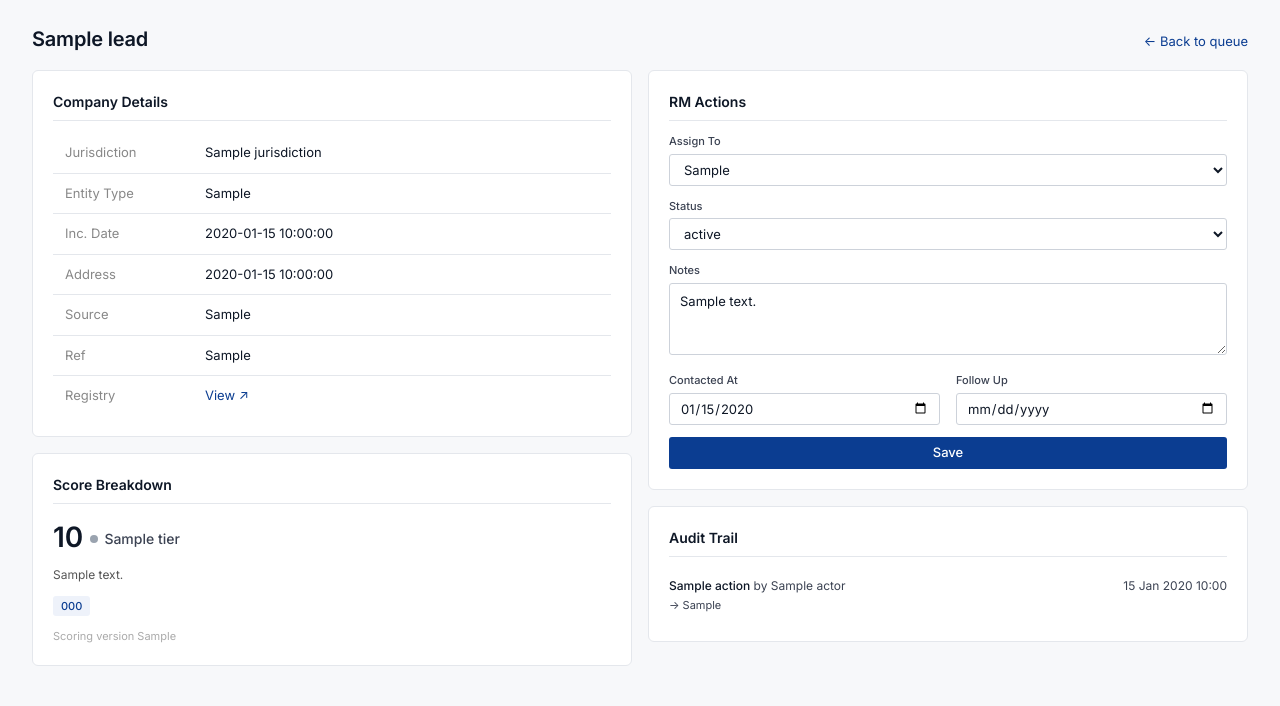
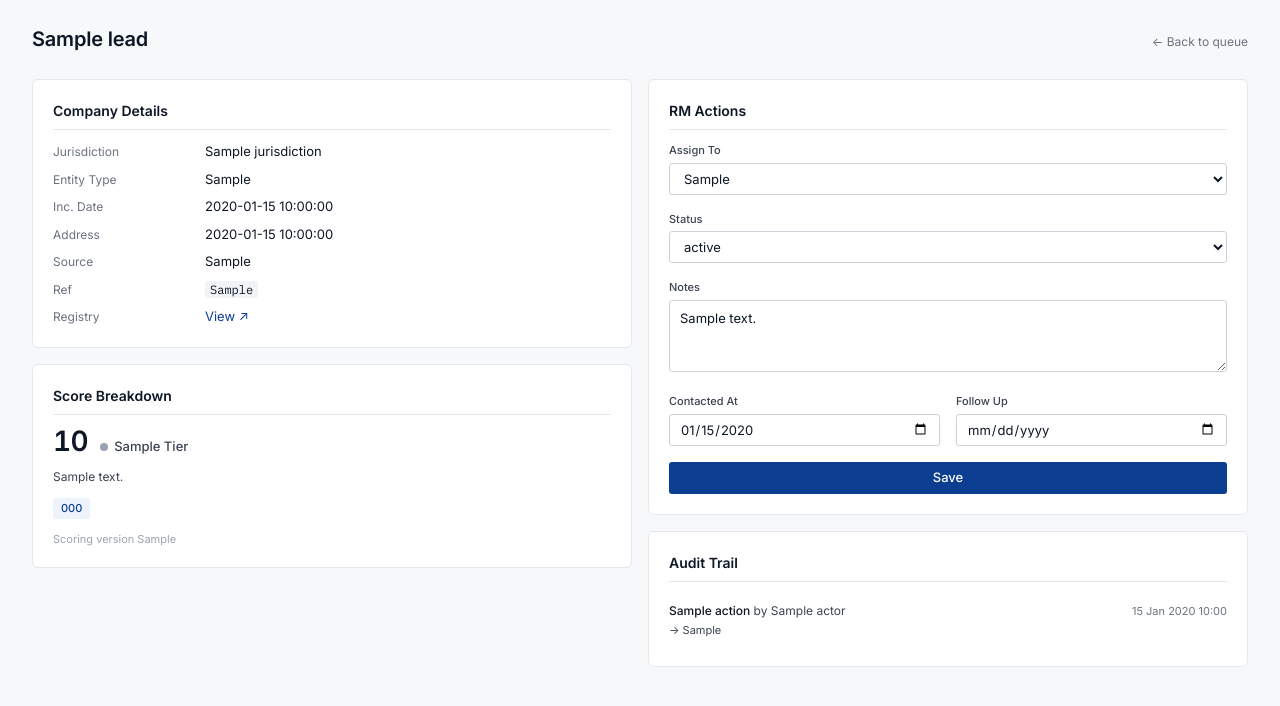
Before and after one commit to ismaelloveexcel/arie-onboarding-intelligence, a Python web app: template src/templates/lead_detail.html in a window 1280 px wide. Shown: the part 52-758 px from the top of the page. Run offline with Jinja, Linux system fonts and the light colour scheme; the template is opened without the code that fills it: most values are stand-ins (such as "Sample title", 1, 10 or a date in 2020); some libraries are stand-ins or nearby versions.

Commit message:
Stage 2 redesign: score viz, semantic status badges, def-list, icon button

```diff
--- a/src/static/style.css
+++ b/src/static/style.css
@@ -491,3 +491,117 @@ input:focus, textarea:focus, select:focus {
 .audit-changes { font-size: var(--text-sm); color: var(--ink-2); max-width: 360px; }
 .audit-changes .k { color: var(--ink-3); }
 .empty-row { text-align: center; padding: var(--s-8); color: var(--ink-3); }
+
+/* =========================================================================
+   Score visualization (queue cell + hero on detail page)
+   ========================================================================= */
+.score-cell {
+  display: flex;
+  flex-direction: column;
+  gap: 4px;
+  min-width: 56px;
+}
+.score-cell .score {
+  font-variant-numeric: tabular-nums;
+  font-weight: 600;
+  font-size: var(--text-md);
+  color: var(--ink-1);
+  line-height: 1;
+}
+.score-bar {
+  position: relative;
+  height: 4px;
+  background: var(--surface-2);
+  border-radius: 2px;
+  overflow: hidden;
+}
+.score-bar-fill {
+  position: absolute;
+  inset: 0 auto 0 0;
+  border-radius: 2px;
+}
+.score-bar-fill--high { background: var(--success); }
+.score-bar-fill--med  { background: #D97706; }
+.score-bar-fill--low  { background: var(--line-strong); }
+
+.score-hero {
+  display: flex;
+  align-items: baseline;
+  gap: var(--s-3);
+  margin-bottom: var(--s-3);
+}
+.score-hero .score-number {
+  font-size: var(--text-display);
+  font-weight: 600;
+  font-variant-numeric: tabular-nums;
+  color: var(--ink-1);
+  line-height: 1;
+  letter-spacing: -0.02em;
+}
+.score-hero .tier { font-size: var(--text-base); }
+.score-summary { color: var(--ink-2); font-size: var(--text-sm); margin-bottom: var(--s-3); }
+.score-version { color: var(--ink-4); font-size: var(--text-xs); margin-top: var(--s-3); }
+
+/* =========================================================================
+   Numeric / meta columns + cells
+   ========================================================================= */
+.col-num   { text-align: right; font-variant-numeric: tabular-nums; }
+.cell-meta { font-size: var(--text-sm); color: var(--ink-2); }
+.cell-mono { font-family: var(--font-mono); font-size: var(--text-sm); }
+
+/* =========================================================================
+   Definition list (label : value rows on detail pages)
+   ========================================================================= */
+.def-list {
+  display: grid;
+  grid-template-columns: 140px 1fr;
+  gap: var(--s-2) var(--s-3);
+  font-size: var(--text-base);
+  align-items: baseline;
+}
+.def-list dt {
+  color: var(--ink-3);
+  font-size: var(--text-sm);
+  font-weight: 400;
+}
+.def-list dd { color: var(--ink-1); margin: 0; }
+.def-list dd code {
+  font-family: var(--font-mono);
+  font-size: var(--text-sm);
+  background: var(--surface-2);
+  padding: 1px 5px;
+  border-radius: var(--r-sm);
+}
+
+/* =========================================================================
+   Icon-only button (e.g. external link arrow)
+   ========================================================================= */
+.icon-btn {
+  display: inline-flex;
+  align-items: center;
+  justify-content: center;
+  width: 26px;
+  height: 26px;
+  border: 1px solid var(--line);
+  border-radius: var(--r-sm);
+  background: var(--surface);
+  color: var(--ink-2);
+  font-size: var(--text-sm);
+  text-decoration: none;
+  line-height: 1;
+}
+.icon-btn:hover { background: var(--surface-2); color: var(--ink-1); text-decoration: none; }
+
+/* =========================================================================
+   Audit row (lead detail) — flex header replaces float:right
+   ========================================================================= */
+.audit-row-head {
+  display: flex;
+  justify-content: space-between;
+  align-items: baseline;
+  gap: var(--s-3);
+}
+.audit-row-time { color: var(--ink-3); font-size: var(--text-xs); white-space: nowrap; }
+.audit-row-body { margin-top: 2px; font-size: var(--text-xs); color: var(--ink-2); }
+.audit-row-body .k { color: var(--ink-3); }
+.empty-note { color: var(--ink-3); font-size: var(--text-sm); }
--- a/src/templates/lead_detail.html
+++ b/src/templates/lead_detail.html
@@ -3,7 +3,7 @@
 {% block content %}
 <div class="page-head">
   <h1>{{ lead.company_name }}</h1>
-  <a href="/" style="font-size:13px">← Back to queue</a>
+  <a href="/" class="back-link">← Back to queue</a>
 </div>
 
 <div class="grid-2">
@@ -11,45 +11,46 @@
   <div>
     <div class="card">
       <h2>Company Details</h2>
-      <table style="width:100%; font-size:13px">
-        <tr><td style="color:#888;width:140px">Jurisdiction</td><td>{{ lead.jurisdiction }}</td></tr>
-        <tr><td style="color:#888">Entity Type</td><td>{{ lead.entity_type or "—" }}</td></tr>
-        <tr><td style="color:#888">Inc. Date</td><td>{{ lead.incorporation_date or "—" }}</td></tr>
-        <tr><td style="color:#888">Address</td><td>{{ lead.registered_address or "—" }}</td></tr>
-        <tr><td style="color:#888">Source</td><td>{{ lead.source_system }}</td></tr>
-        <tr><td style="color:#888">Ref</td><td>{{ lead.source_ref }}</td></tr>
+      <dl class="def-list">
+        <dt>Jurisdiction</dt><dd>{{ lead.jurisdiction }}</dd>
+        <dt>Entity Type</dt><dd>{{ lead.entity_type or "—" }}</dd>
+        <dt>Inc. Date</dt><dd>{{ lead.incorporation_date or "—" }}</dd>
+        <dt>Address</dt><dd>{{ lead.registered_address or "—" }}</dd>
+        <dt>Source</dt><dd>{{ lead.source_system }}</dd>
+        <dt>Ref</dt><dd><code>{{ lead.source_ref }}</code></dd>
         {% if lead.verify_url %}
-        <tr><td style="color:#888">Registry</td><td>
+        <dt>Registry</dt>
+        <dd>
           {% if lead.source_system == 'mauritius_mns' %}
             <a href="{{ lead.verify_url }}" target="_blank"
                onclick="navigator.clipboard && navigator.clipboard.writeText('{{ lead.source_ref }}')"
                title="Opens MNS portal. File No copied to clipboard — paste into search and select 'File No.'">
                Open MNS ↗
             </a>
-            <div style="font-size:11px;color:#888;margin-top:4px">
+            <div class="text-meta" style="margin-top:4px">
               Search by <strong>File No.</strong>: <code>{{ lead.source_ref }}</code>
             </div>
           {% else %}
             <a href="{{ lead.verify_url }}" target="_blank">View ↗</a>
           {% endif %}
-        </td></tr>
+        </dd>
         {% endif %}
-      </table>
+      </dl>
     </div>
 
     <div class="card">
       <h2>Score Breakdown</h2>
-      <div style="font-size:28px; font-weight:700; margin-bottom:.5rem">
-        {{ score.score }}
-        <span class="tier tier-{{ score.tier }}" style="font-size:14px; vertical-align:middle">{{ score.tier }}</span>
+      <div class="score-hero">
+        <span class="score-number">{{ score.score }}</span>
+        <span class="tier tier-{{ score.tier }}">{{ score.tier|title }}</span>
       </div>
-      <div style="font-size:12px; color:#555; margin-bottom:.75rem">{{ score.reason_summary or "No signals matched." }}</div>
+      <div class="score-summary">{{ score.reason_summary or "No signals matched." }}</div>
       <div class="codes">
         {% for code in score.reason_codes %}
           <span class="code">{{ code }}</span>
         {% endfor %}
       </div>
-      <div style="margin-top:.75rem; font-size:11px; color:#aaa">Scoring version {{ score.scoring_version }}</div>
+      <div class="score-version">Scoring version {{ score.scoring_version }}</div>
     </div>
   </div>
 
@@ -61,7 +62,7 @@
         hx-post="/leads/{{ lead.id }}/action"
         hx-target="#action-panel"
         hx-swap="outerHTML"
-        style="display:flex; flex-direction:column; gap:.75rem"
+        class="form-stack"
       >
         <div>
           <label>Assign To</label>
@@ -98,7 +99,7 @@
           </div>
         </div>
         <button type="submit" class="btn btn-primary">Save</button>
-        {% if saved %}<div style="color:#065f46; font-size:12px; margin-top:.25rem">✓ Saved</div>{% endif %}
+        {% if saved %}<div class="saved-flag">✓ Saved</div>{% endif %}
       </form>
     </div>
 
@@ -107,12 +108,14 @@
       {% if audit_rows %}
         {% for entry in audit_rows %}
         <div class="audit-row">
-          <strong>{{ entry.action }}</strong> by {{ entry.actor }}
-          <span style="float:right">{{ entry.created_at.strftime("%d %b %Y %H:%M") }}</span>
+          <div class="audit-row-head">
+            <span><strong>{{ entry.action }}</strong> by {{ entry.actor }}</span>
+            <span class="audit-row-time">{{ entry.created_at.strftime("%d %b %Y %H:%M") }}</span>
+          </div>
           {% if entry.new_value %}
-            <div style="margin-top:2px; font-size:11px">
+            <div class="audit-row-body">
               {% if entry.new_value and entry.new_value is mapping %}
-                {% for k, v in entry.new_value.items() %}{% if v %}<span style="color:#9ca3af">{{ k.replace('_',' ') }}:</span> {{ v }}  {% endif %}{% endfor %}
+                {% for k, v in entry.new_value.items() %}{% if v %}<span class="k">{{ k.replace('_',' ') }}:</span> {{ v }}  {% endif %}{% endfor %}
               {% else %}
                 → {{ entry.new_value }}
               {% endif %}
@@ -121,7 +124,7 @@
         </div>
         {% endfor %}
       {% else %}
-        <div style="color:#aaa; font-size:12px">No actions recorded yet.</div>
+        <div class="empty-note">No actions recorded yet.</div>
       {% endif %}
     </div>
   </div>
```
Also changed, not shown: src/templates/introducers_queue.html (+8 -8 lines), src/templates/queue.html (+14 -12 lines).
